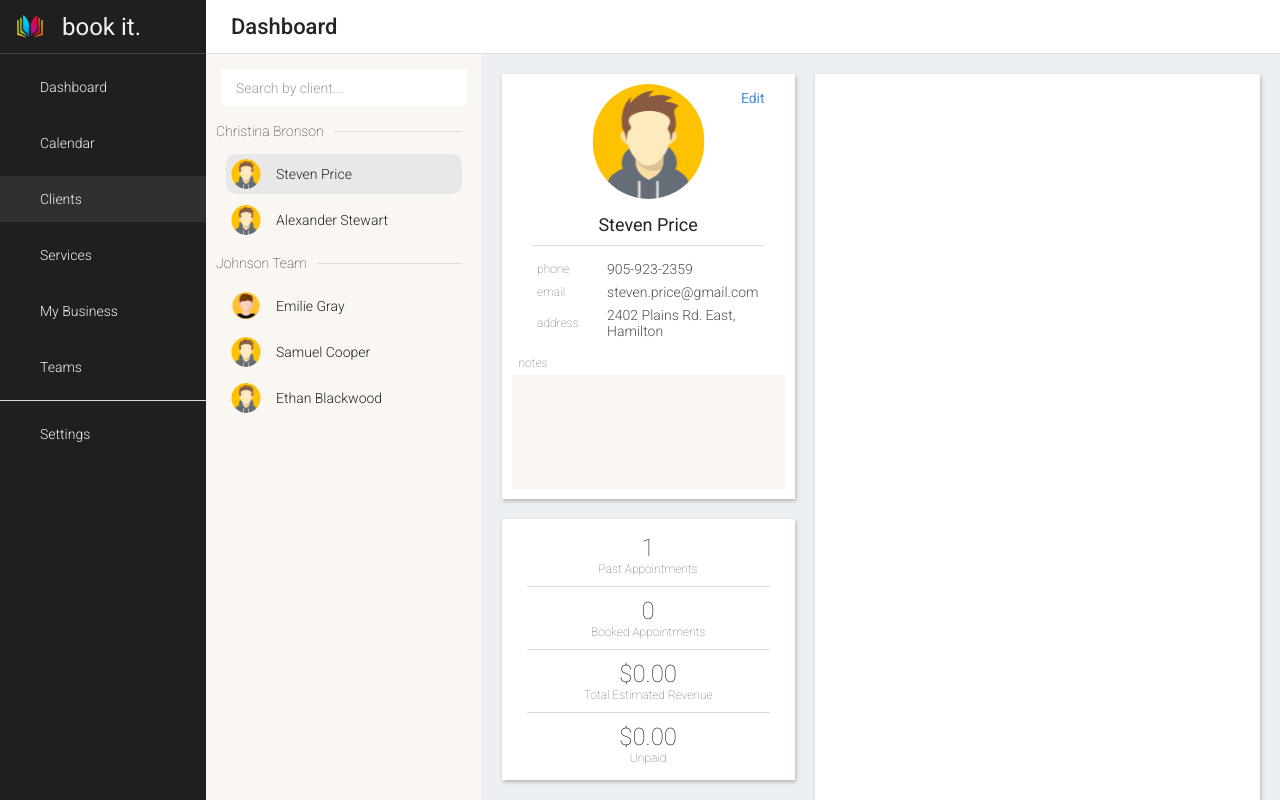
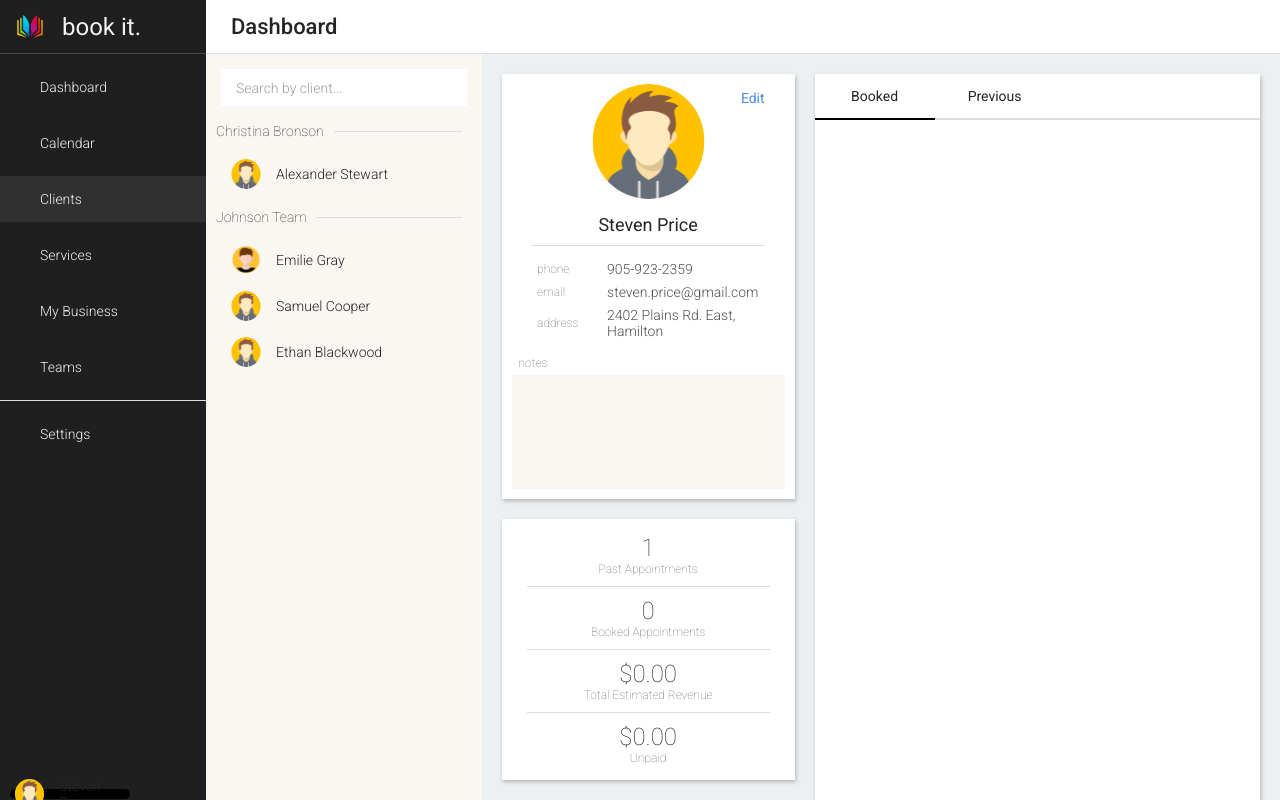
Before and after one commit to ryanhartwig/bookeasy, a Next.js app in the folder next/: page /clients in a window 1280 px wide. Both pictures are taken after a click on the element "Steven Price". Built offline with nearby package versions, Linux system fonts and the light colour scheme.

Commit message:
Add navigation buttons with interactivity

```diff
--- a/next/src/app/clients/clients.module.scss
+++ b/next/src/app/clients/clients.module.scss
@@ -184,3 +184,57 @@
     font-weight: 100;
   }
 }
+
+
+// Navigator (booked / previous)
+.apps {
+  padding: 0;
+}
+.nav {
+  height: 46px;
+  width: 100%;
+  border-bottom: 2px solid var(--dividers);
+  display: flex;
+  align-items: center;
+
+  position: relative;
+
+  > div:not(:last-child) {
+    height: 100%;
+    width: 120px;
+    display: flex;
+    justify-content: center;
+    align-items: center;
+    cursor: pointer;
+
+    transition: background-color 200ms;
+
+    p {
+      font-size: 14px;
+      font-weight: 400;
+    }
+
+    &:hover {
+      background-color: rgb(245, 245, 245);
+    }
+  }
+}
+
+.selected {
+  width: 120px;
+  height: 2px;
+  background: black;
+  position: absolute;
+  bottom: -2px;
+  left: 0;
+
+  transition: left 300ms cubic-bezier(.1,.43,.5,.95);
+}
+
+.results {
+  height: calc(100% - 46px);
+  display: flex;
+  flex-direction: column;
+  padding: 15px;
+  overflow-y: auto;
+}
--- a/next/src/app/clients/details.tsx
+++ b/next/src/app/clients/details.tsx
@@ -6,7 +6,7 @@ import { Client } from '@/types/Client';
 import { sample_appointments } from '@/utility/sample_data/sample_appointments';
 import clsx from 'clsx';
 import Image from 'next/image';
-import { useMemo } from 'react';
+import { useMemo, useState } from 'react';
 import styles from './clients.module.scss';
 
 interface DetailsProps {
@@ -36,6 +36,8 @@ export const Details: React.FC<DetailsProps> = ({selected}) => {
       .reduce((a, b) => a + b, 0)
       .toFixed(2)
   }, [booked, previous]);
+
+  const [tab, setTab] = useState<number>(0);
 
   return (
     <div className={styles.details}>
@@ -92,8 +94,21 @@ export const Details: React.FC<DetailsProps> = ({selected}) => {
         </Card>
       </div>
       <div>
-        <Card className={styles.card} style={{height: 736}}>
+        <Card className={clsx(styles.card, styles.apps)} style={{height: 736}}>
+          <div className={styles.nav}>
+            <div onClick={() => setTab(0)}>
+              <p>Booked</p>
+            </div>
+            <div onClick={() => setTab(1)}>
+              <p>Previous</p>
+            </div>
 
+            {/* Tab Underline */}
+            <div className={styles.selected} style={{left: tab * 120}} />
+          </div>
+          <div className={styles.results}>
+
+          </div>
         </Card>
       </div>
     </div>
```
Also changed, not shown: next/src/app/clients/appointment.tsx (added, +16 -0 lines).
